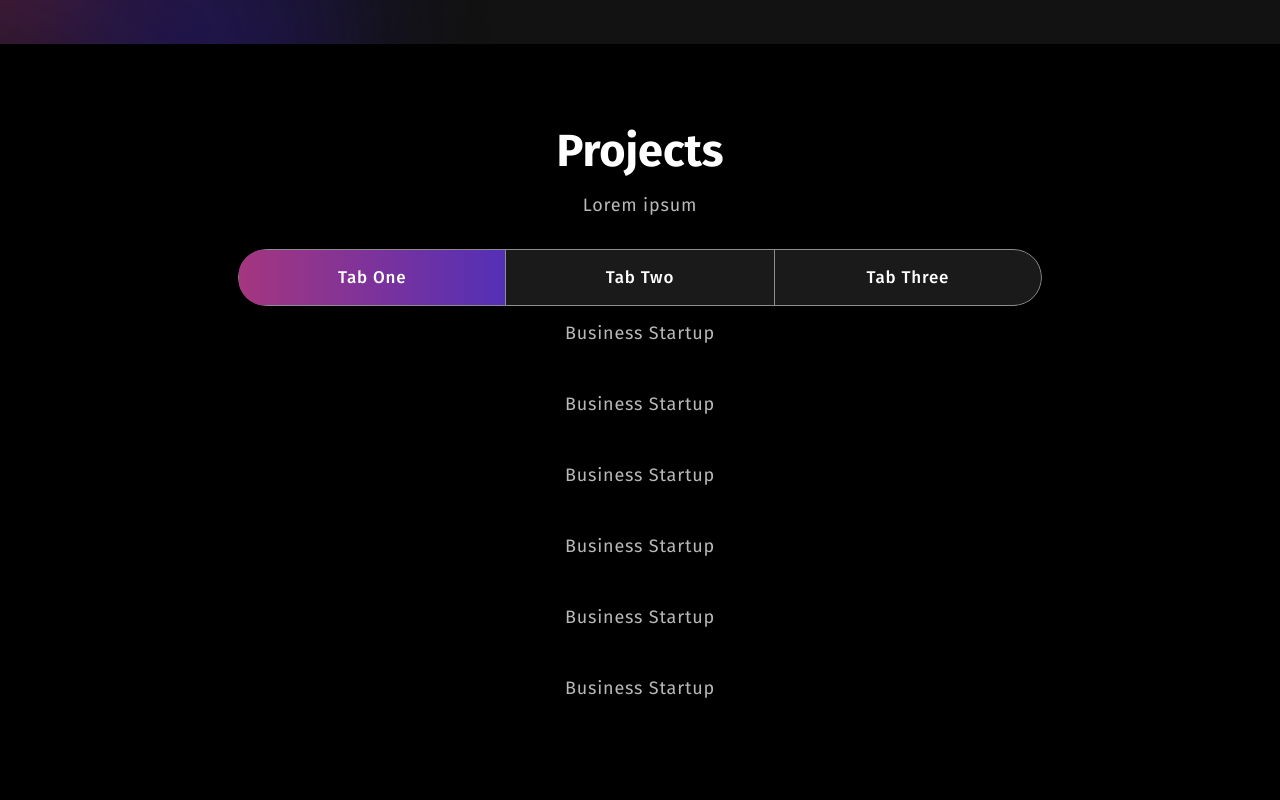
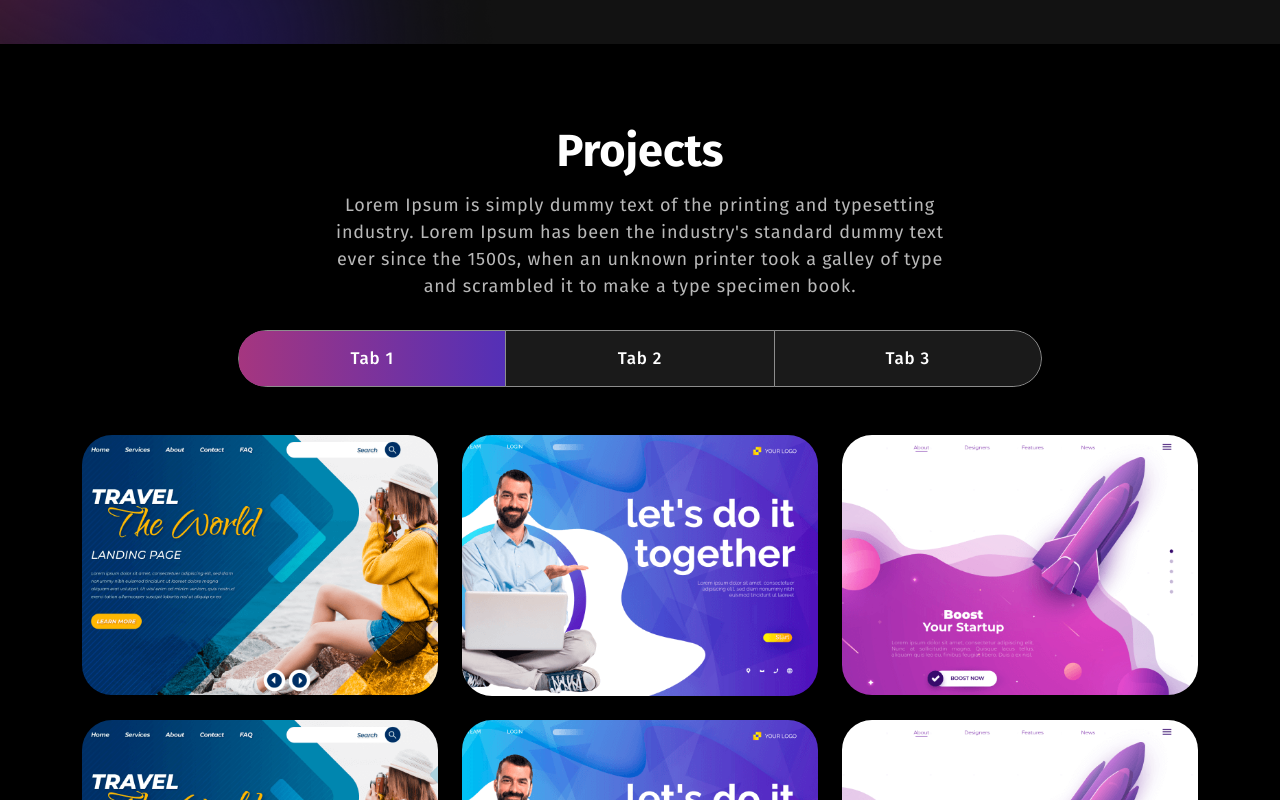
Before and after one commit to BlaireAramenko/react-portfolio, a React (Create React App) app: page / in a window 1280 px wide. Shown: the part 1340-2140 px from the top of the page. Built offline with nearby package versions, Linux system fonts and the light colour scheme.

Commit message:
project update

```diff
--- a/package.json
+++ b/package.json
@@ -6,12 +6,14 @@
     "@testing-library/jest-dom": "^5.16.5",
     "@testing-library/react": "^13.4.0",
     "@testing-library/user-event": "^13.5.0",
+    "animate.css": "^4.1.1",
     "bootstrap": "^5.2.3",
     "react": "^18.2.0",
     "react-bootstrap": "^2.7.4",
     "react-bootstrap-icons": "^1.10.3",
     "react-dom": "^18.2.0",
     "react-multi-carousel": "^2.8.3",
+    "react-on-screen": "^2.1.1",
     "react-scripts": "5.0.1",
     "web-vitals": "^2.1.4"
   },
--- /dev/null
+++ b/src/components/ProjectCard.js
@@ -0,0 +1,15 @@
+import { Col } from "react-bootstrap"
+
+export const ProjectCard =({ title, description, imgUrl }) => {
+  return (
+    <Col sm={6} md={4}>
+      <div className="proj-imgbx">
+        <img src={imgUrl} />
+        <div className="proj-txtx">
+          <h4>{title}</h4>
+          <span>{description}</span>
+        </div>
+      </div>
+    </Col>
+  )
+}
--- a/src/components/Projects.js
+++ b/src/components/Projects.js
@@ -1,11 +1,14 @@
-import { Container, Row, Col, Tab } from "react-bootstrap";
-import Nav from 'react-bootstrap/Nav';
+import { Container, Row, Col, Tab, Nav } from "react-bootstrap";
+import { ProjectCard } from "./ProjectCard";
 import projImg1 from "../assets/img/project-img1.png";
 import projImg2 from "../assets/img/project-img2.png";
 import projImg3 from "../assets/img/project-img3.png";
-
+import colorSharp2 from "../assets/img/color-sharp2.png";
+import 'animate.css';
+import TrackVisibility from 'react-on-screen';
 
 export const Projects = () => {
+
   const projects = [
     {
       title: "Business Startup",
@@ -38,46 +41,58 @@ export const Projects = () => {
       imgUrl: projImg3,
     },
   ];
+
   return (
     <section className="project" id="project">
       <Container>
         <Row>
-          <Col>
+          <Col size={12}>
+            <TrackVisibility>
+              {({ isVisible }) =>
+              <div className={isVisible ? "animate__animated animate__fadeIn": ""}>
                 <h2>Projects</h2>
-            <p> Lorem ipsum </p>
+                <p>Lorem Ipsum is simply dummy text of the printing and typesetting industry. Lorem Ipsum has been the industry's standard dummy text ever since the 1500s, when an unknown printer took a galley of type and scrambled it to make a type specimen book.</p>
                 <Tab.Container id="projects-tabs" defaultActiveKey="first">
-            <Nav variant="pills" defaultActiveKey="/home">
+                  <Nav variant="pills" className="nav-pills mb-5 justify-content-center align-items-center" id="pills-tab">
                     <Nav.Item>
-                <Nav.Link eventKey="first">Tab One</Nav.Link>
+                      <Nav.Link eventKey="first">Tab 1</Nav.Link>
                     </Nav.Item>
                     <Nav.Item>
-                <Nav.Link eventKey="second">Tab Two</Nav.Link>
+                      <Nav.Link eventKey="second">Tab 2</Nav.Link>
                     </Nav.Item>
                     <Nav.Item>
-                <Nav.Link eventKey="third">
-                  Tab Three
-                </Nav.Link>
+                      <Nav.Link eventKey="third">Tab 3</Nav.Link>
                     </Nav.Item>
                   </Nav>
-            <Tab.Content>
+                  <Tab.Content id="slideInUp" className={isVisible ? "animate__animated animate__slideInUp" : ""}>
                     <Tab.Pane eventKey="first">
                       <Row>
                         {
                           projects.map((project, index) => {
                             return (
-                      <p>{project.title}</p>
+                              <ProjectCard
+                                key={index}
+                                {...project}
+                                />
                             )
                           })
                         }
                       </Row>
                     </Tab.Pane>
-              <Tab.Pane eventKey="second">Loren Ipsum</Tab.Pane>
-              <Tab.Pane eventKey="third">Loren Ipsum</Tab.Pane>
+                    <Tab.Pane eventKey="section">
+                      <p>Lorem ipsum dolor sit amet consectetur adipisicing elit. Cumque quam, quod neque provident velit, rem explicabo excepturi id illo molestiae blanditiis, eligendi dicta officiis asperiores delectus quasi inventore debitis quo.</p>
+                    </Tab.Pane>
+                    <Tab.Pane eventKey="third">
+                      <p>Lorem ipsum dolor sit amet consectetur adipisicing elit. Cumque quam, quod neque provident velit, rem explicabo excepturi id illo molestiae blanditiis, eligendi dicta officiis asperiores delectus quasi inventore debitis quo.</p>
+                    </Tab.Pane>
                   </Tab.Content>
                 </Tab.Container>
+              </div>}
+            </TrackVisibility>
           </Col>
         </Row>
       </Container>
+      <img className="background-image-right" src={colorSharp2}></img>
     </section>
-  );
-};
+  )
+}
```
Also changed, not shown: 1 other file (tests, documents, lock files or other folders). Lines whose indentation alone changed are shown as unchanged.
